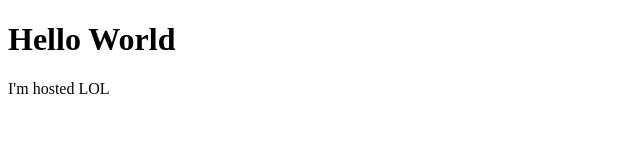
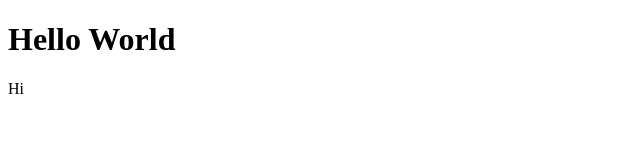
Before and after one commit to Arneak/Arneak.github.io, a plain HTML site: page index.html in a window 1280 px wide. Shown: the full height of the page, 0-640 px from the left. Drawn offline with Linux system fonts and the light colour scheme.

Commit message:
New Text for less cringe

```diff
--- a/index.html
+++ b/index.html
@@ -2,6 +2,6 @@
 <html>
 <body>
 <h1>Hello World</h1>
-<p>I'm hosted LOL</p>
+<p>Hi</p>
 </body>
 </html>
```
